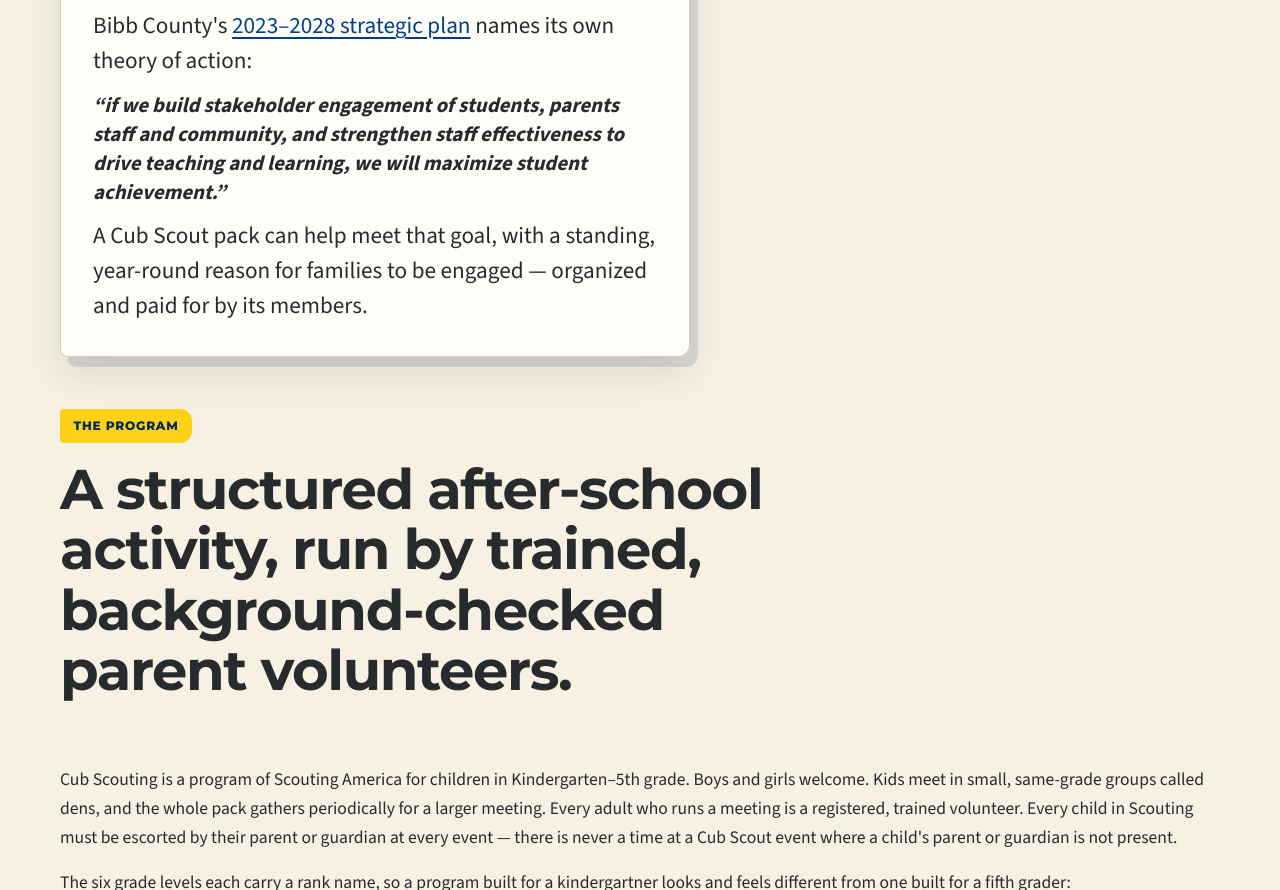
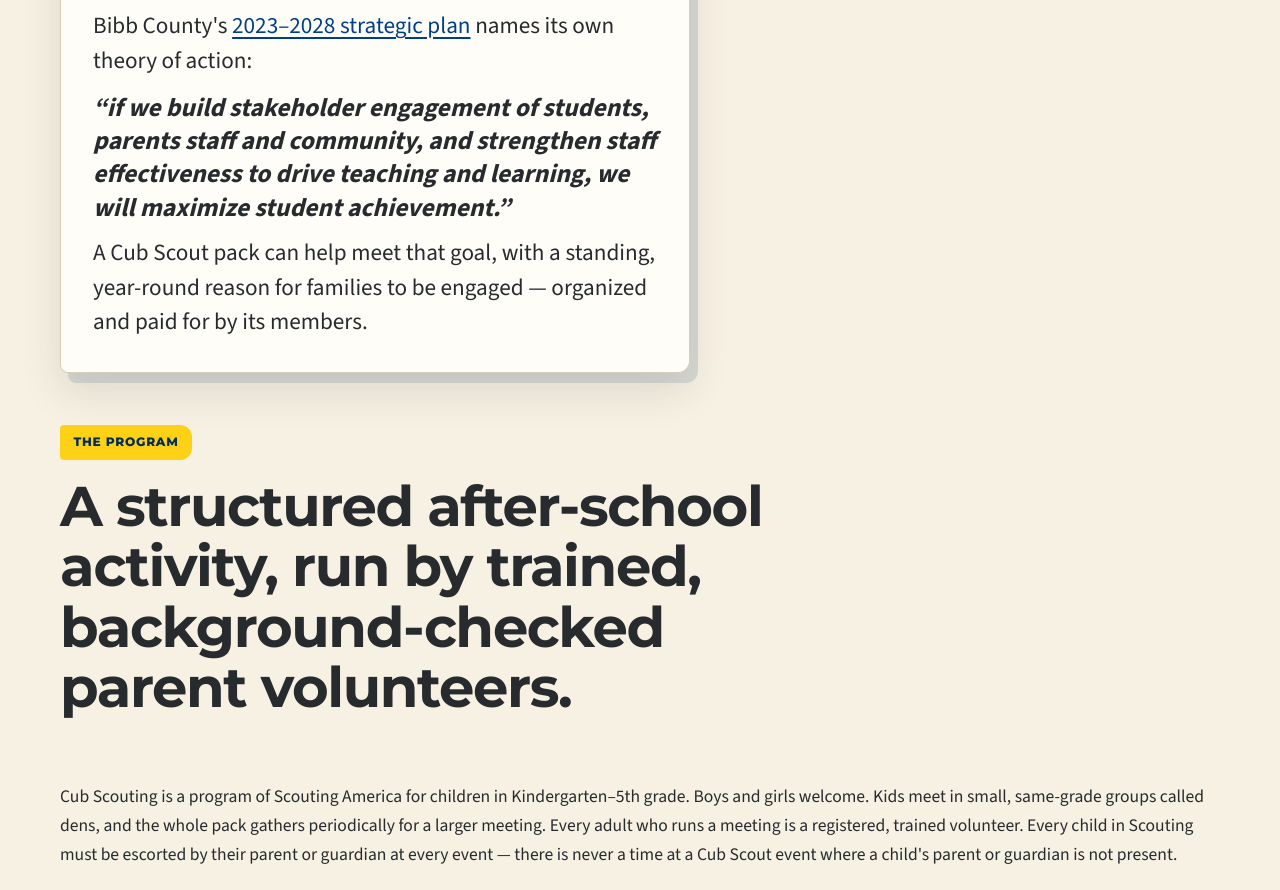
Before and after one commit to kerryhatcher/macon170.com, an Astro site: page /what-is-cub-scouts in a window 1280 px wide. Shown: the part 1126-2016 px from the top of the page. Built offline with nearby package versions, Linux system fonts and the light colour scheme; Astro itself is replaced by a stand-in of ours; no server answers.

Commit message:
style(what-is-cub-scouts): put the quote on the design system type ramp

```diff
--- a/src/pages/what-is-cub-scouts.astro
+++ b/src/pages/what-is-cub-scouts.astro
@@ -290,10 +290,11 @@ const asks = [
   /* The district's own words carry the argument, so they outsize the sentences framing them. */
   .plan-quote {
     margin: 0.75rem 0;
-    font-size: 1.3rem;
+    /* subheading step from DESIGN.md — the next documented size above .lead */
+    font-size: clamp(1.25rem, 2vw, 1.65rem);
     font-style: italic;
-    font-weight: 700;
-    line-height: 1.4;
+    font-weight: 800;
+    line-height: 1.3;
   }
   .plan-callout .lead {
     margin: 0;
```
